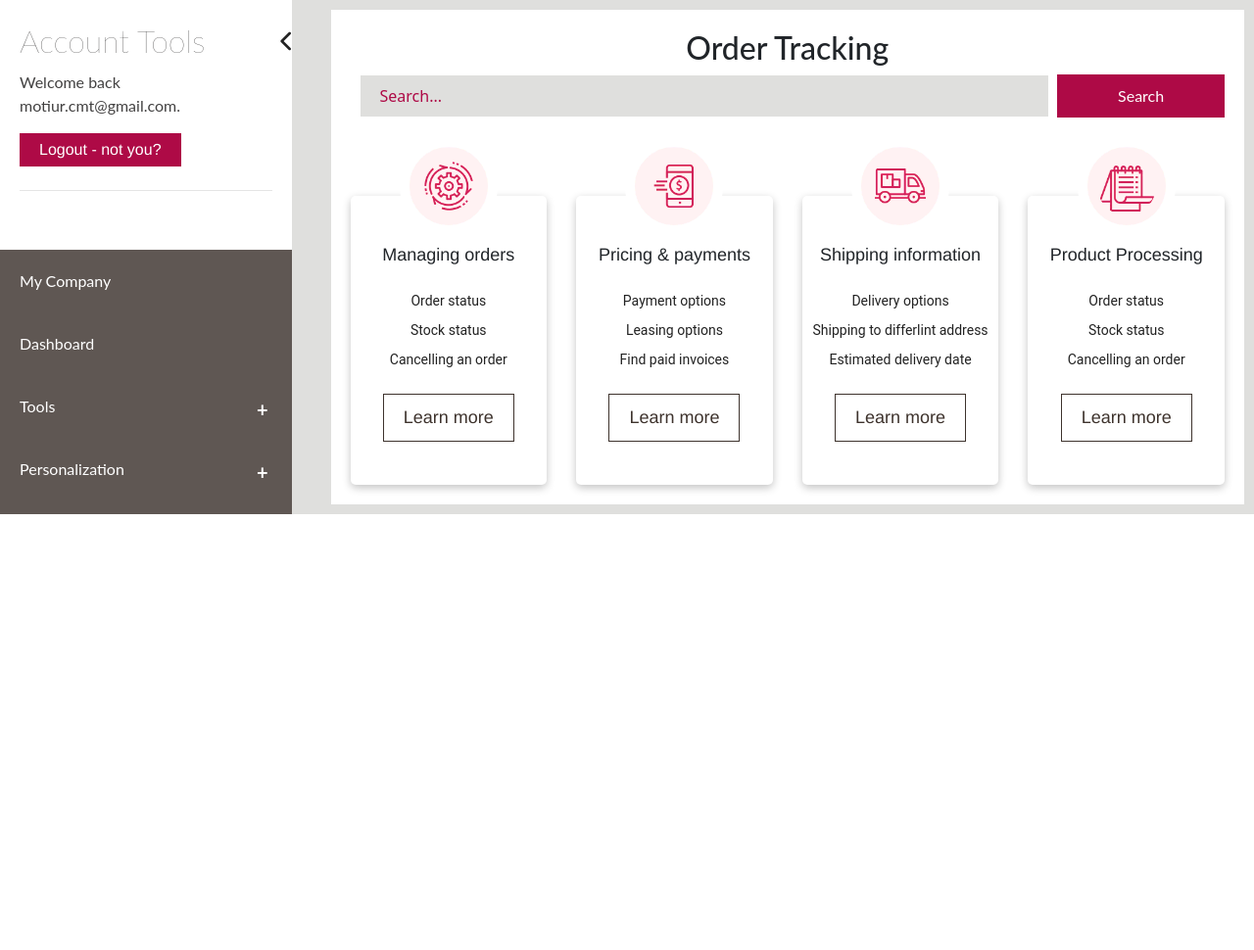
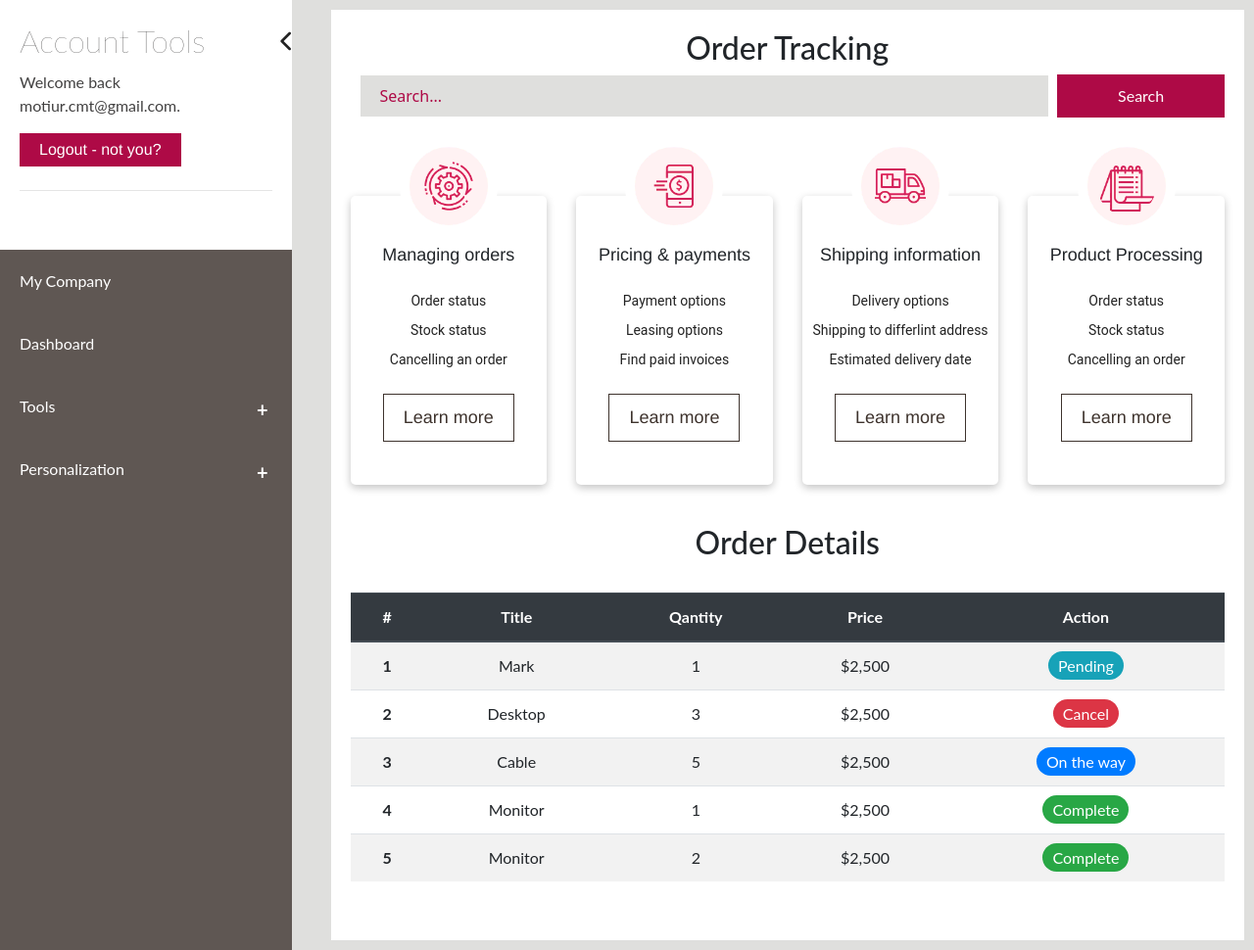
Before and after one commit to dev4ngenit/NG, a plain HTML site: page ngenit/track_order.html in a window 1280 px wide. Shown: the whole page at 98% size. Before the commit the page ends 800 px from the top, so only its background shows below. Drawn offline with nearby package versions, Linux system fonts and the light colour scheme; a web font is replaced by a local one.

Commit message:
OrderDetailsFrom

```diff
--- a/ngenit/css/style.css
+++ b/ngenit/css/style.css
@@ -1264,6 +1264,7 @@ body {font-family: "Lato", sans-serif;}
 .client_db_profile_header{
     margin: 0px;
     padding-bottom: 20px;
+    margin-bottom: 20px;
     border-bottom: 1px solid #ae0a46;
 }
 .client_db_profile_header img{
@@ -1563,7 +1564,20 @@ body {font-family: "Lato", sans-serif;}
     transition: .3s;
 }
 /*order details*/
-
+.client_db_oredr_details{
+    margin: 40px 0px;
+    width: 100%;
+}
+.client_db_oredr_details table{
+    margin: 0px;
+    padding: 0px;
+}
+.client_db_oredr_details .btn_action{
+    background-color: rgb(0, 94, 255);
+    padding: 5px 10px;
+    color: white;
+    border-radius: 50px;
+}
 
 
 /*=============================
--- a/ngenit/track_order.html
+++ b/ngenit/track_order.html
@@ -69,9 +69,8 @@
                     </div>
                     <div class="col-lg-12 col-sm-12 d-flex justify-content-center search_order_tracking">
                         <form id="form" role="search">
-                            <input type="search" id="query" name="q"
-                            placeholder="Search..."
-                            aria-label="Search through site content">
+                            <input type="search" id="query" name="q" placeholder="Search..."
+                                aria-label="Search through site content">
                             <button type="submit">Search</button>
                         </form>
                     </div>
@@ -150,8 +149,58 @@
                 </section>
                 <!--Order Tracking End-->
                 <!--Order Details Start-->
-                <section class="">
-
+                <section class="client_db_oredr_details">
+                    <div class="d-flex justify-content-center mb-4">
+                        <h2>Order Details</h2>
+                    </div>
+                    <table class="table table-striped">
+                        <thead class="thead-dark text-center">
+                            <tr>
+                                <th scope="col">#</th>
+                                <th scope="col">Title</th>
+                                <th scope="col">Qantity</th>
+                                <th scope="col">Price</th>
+                                <th scope="col">Action</th>
+                            </tr>
+                        </thead>
+                        <tbody class="text-center">
+                            <tr>
+                                <th scope="row">1</th>
+                                <td>Mark</td>
+                                <td>1</td>
+                                <td>$2,500</td>
+                                <td><a href="#" class="btn_action bg-info">Pending</a></td>
+                            </tr>
+                            <th scope="row">2</th>
+                                <td>Desktop</td>
+                                <td>3</td>
+                                <td>$2,500</td>
+                                <td><a href="#" class="btn_action bg-danger">Cancel</a></td>
+                            </tr>
+                            <tr>
+                                <th scope="row">3</th>
+                                <td>Cable</td>
+                                <td>5</td>
+                                <td>$2,500</td>
+                                <td><a href="#" class="btn_action bg-primary">On the way</a></td>
+                            </tr>
+                            <tr>
+                                <th scope="row">4</th>
+                                <td>Monitor</td>
+                                <td>1</td>
+                                <td>$2,500</td>
+                                <td><a href="#" class="btn_action bg-success">Complete</a></td>
+                            </tr>
+                            <tr>
+                                <th scope="row">5</th>
+                                <td>Monitor</td>
+                                <td>2</td>
+                                <td>$2,500</td>
+                                <td><a href="#" class="btn_action bg-success">Complete</a></td>
+                            </tr>
+                            <tr>
+                        </tbody>
+                    </table>
                 </section>
                 <!--Order Details End-->
             </div>
```
Also changed, not shown: ngenit/profile_client_dashboard.html (+2 -2 lines).
